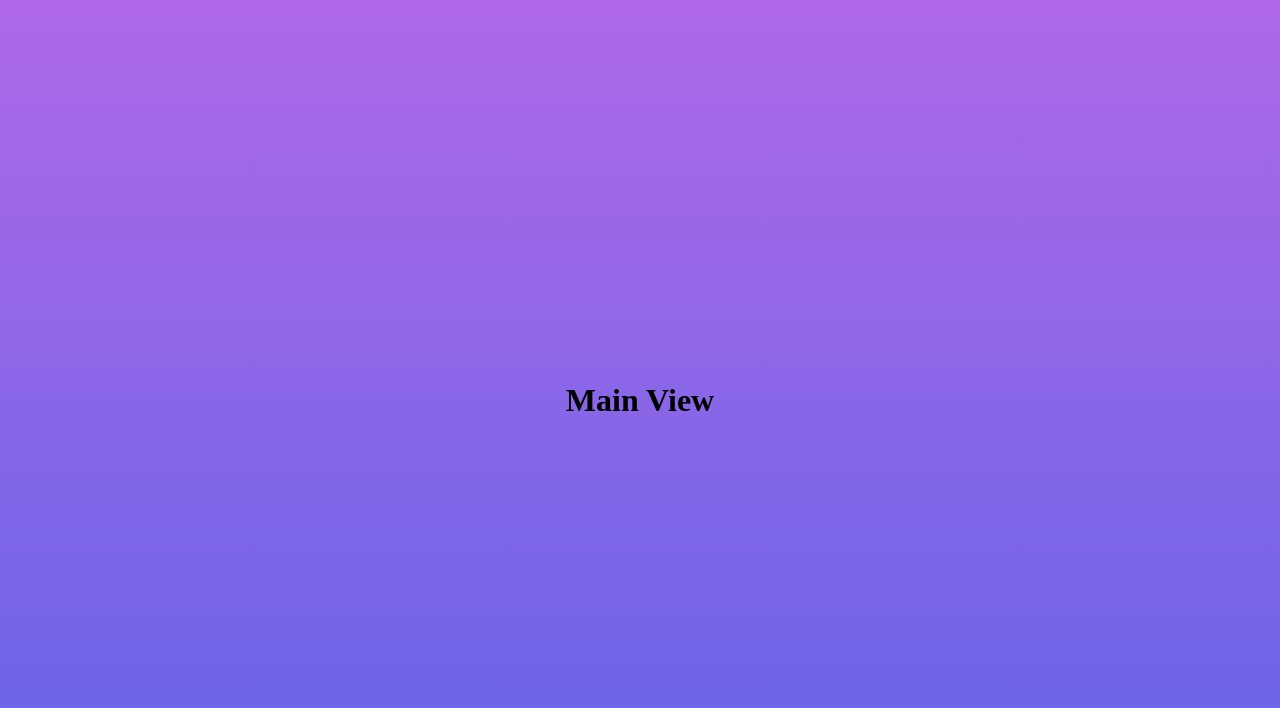
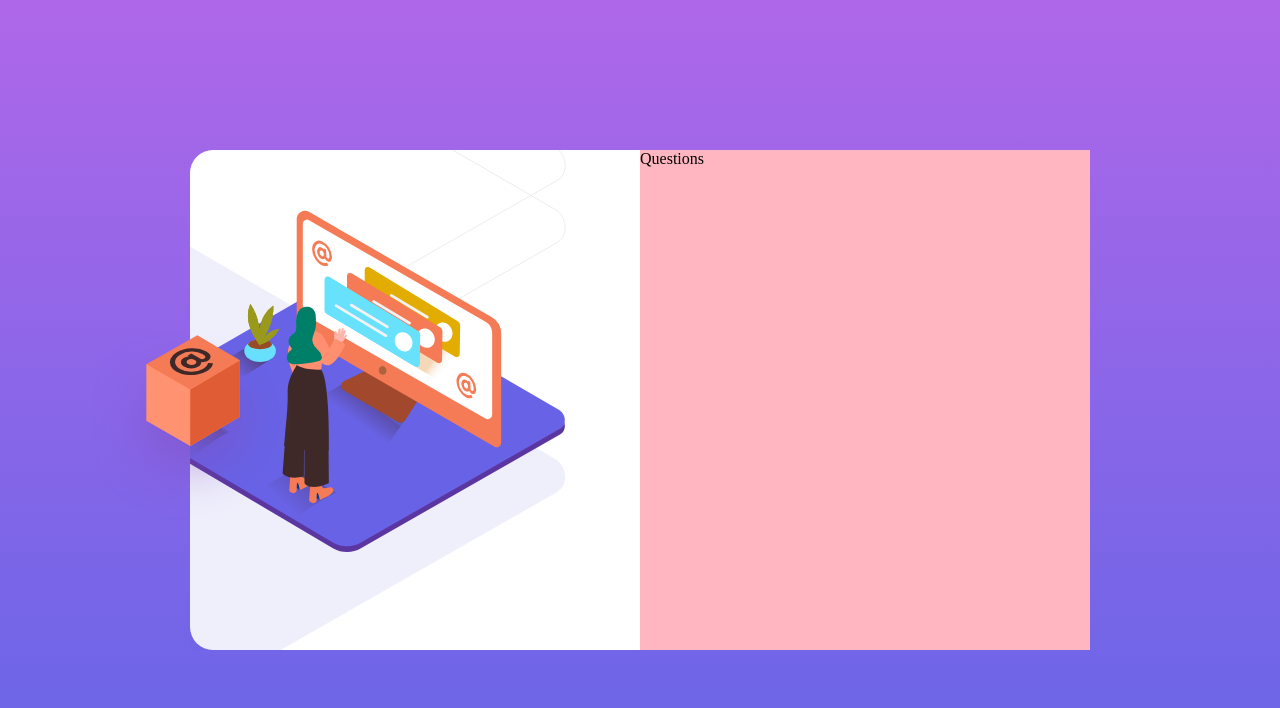
Before and after one commit to Jay-Sm/vue-FAQ-accordion-card, a Vue app: page / in a window 1280 px wide. Shown: the top 708 px of the page. Built offline with nearby package versions, Linux system fonts and the light colour scheme.

Commit message:
graphical section complete

```diff
--- a/src/App.vue
+++ b/src/App.vue
@@ -6,6 +6,18 @@
 </script>
 
 <style>
+html{
+  height: 100%;
+}
+
+body {
+  height: 100vh;
+  margin: 0px;
+
+  background: rgb(175, 103, 233);
+  background: linear-gradient(180deg, rgba(175, 103, 233, 1) 0%, rgba(101, 101, 231, 1) 100%);
+}
+
 #app {
   height: 100%;
 
--- a/src/assets/css/global.css
+++ /dev/null
@@ -1,11 +0,0 @@
-html{
-  height: 100%;
-}
-
-body {
-  height: 100vh;
-  margin: 0px;
-
-  background: rgb(175, 103, 233);
-  background: linear-gradient(180deg, rgba(175, 103, 233, 1) 0%, rgba(101, 101, 231, 1) 100%);
-}
--- /dev/null
+++ b/src/components/Graphic.vue
@@ -0,0 +1,40 @@
+<template>
+    <img class="box-graphic" src=".././assets/images/illustration-box-desktop.svg" alt="">
+  <div class="wrapper">
+    <img class="woman-graphic" src=".././assets/images/illustration-woman-online-desktop.svg" alt="">
+    <img class="pattern-graphic" src=".././assets/images/bg-pattern-desktop.svg" alt="">
+  </div>
+</template>
+
+<style scoped>
+.wrapper {
+  height: 100%;
+  width: 50%;
+  position: relative;
+  overflow: hidden;
+}
+
+.box-graphic {
+  width: 200px;
+  position: absolute;
+  top: 183px;
+  left: -97px;
+  z-index: 3;
+}
+
+.woman-graphic {
+  width: 450px;
+  position: absolute;
+  top: 60px;
+  left: -75px;
+  z-index: 2;
+}
+
+.pattern-graphic {
+  width: 800px;
+  position: absolute;
+  top: -232px;
+  left: -424px;
+  z-index: 1;
+}
+</style>
--- /dev/null
+++ b/src/components/Questions.vue
@@ -0,0 +1,18 @@
+<template>
+  <div class="wrapper">Questions</div>
+
+</template>
+
+<script setup>
+
+</script>
+
+<style scoped>
+.wrapper {
+  height: 100%;
+  width: 50%;
+  background-color: lightpink;
+  position: relative;
+  overflow: hidden;
+}
+</style>
--- a/src/main.js
+++ b/src/main.js
@@ -1,5 +1,3 @@
-import './assets/css/global.css'
-
 import { createApp } from 'vue'
 import App from './App.vue'
 import router from './router/router'
--- a/src/views/Main.vue
+++ b/src/views/Main.vue
@@ -1,13 +1,28 @@
 <template>
-  <h1>Main View</h1>
+  <div class="main">
+    <Graphic />
+    <Questions />
+  </div>
 </template>
 
 <script setup>
+import Questions from '../components/Questions.vue'
+import Graphic from '../components/Graphic.vue'
 
 </script>
 
-<style scoped>
-  h1 {
-    margin: 0px;
-  }
+<style>
+.main {
+  width: 900px;
+  height: 500px;
+  background-color: #ffffff;
+  box-sizing: border-box;
+  border-radius: 23px;
+
+  display: flex;
+  flex-direction: row;
+  align-items: center;
+  justify-content: center;
+  position: fixed;
+}
 </style>
```
Also changed, not shown: 1 other file (tests, documents, lock files or other folders).
